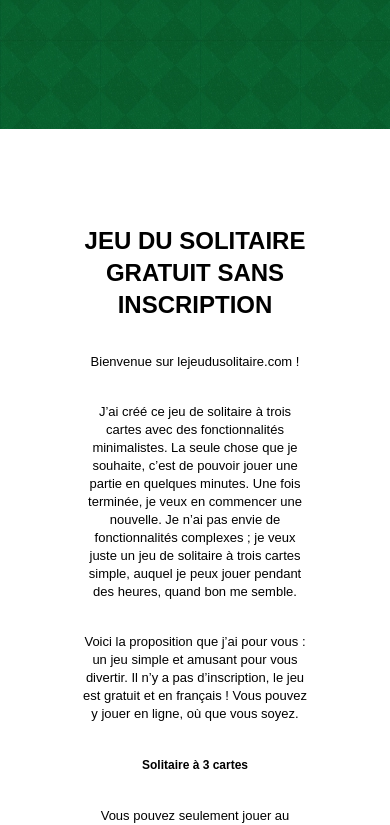
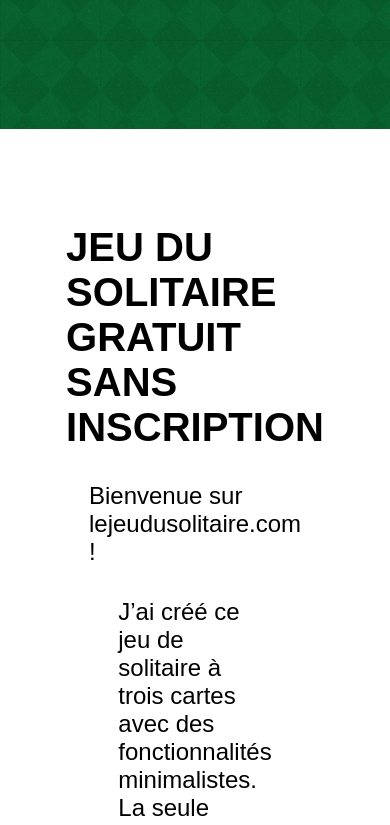
Before and after one commit to Carakalokique/lejeudusolitaire.com, a plain HTML site: page index.html in a window 390 px wide. Shown: the part 760-1585 px from the top of the page. Drawn offline with Linux system fonts and the light colour scheme.

Commit message:
push stuff

```diff
--- a/style.css
+++ b/style.css
@@ -196,7 +196,6 @@
 }
 
 .image {
-<<<<<<< HEAD
   /* put in image css here */
 }
 
@@ -236,98 +235,3 @@
   padding: 1rem 0 1rem;
   /* Update the padding to how you see fit 1rem (top) 0 (sides) 1rem (bottom) */
 }
-=======
-    width: 100%;
-    /* put in image css here */
-}
-
-h1 {
-    font-family: Arial, Helvetica, sans-serif;
-    font-size: 2.5rem;
-    font-weight: 900;
-    text-transform: uppercase;
-    margin: 0;
-    padding: 1rem 0 1rem;
-    text-align: center;
-
-    /* Update the padding to how you see fit 1rem (top) 0 (sides) 1rem (bottom) */
-}
-
-h2 {
-    font-family: Arial, Helvetica, sans-serif;
-    font-size: 2.125rem;
-    font-weight: 700;
-    margin: 0;
-    padding: 1rem 0 1rem;
-    text-align: center;
-
-    /* Update the padding to how you see fit 1rem (top) 0 (sides) 1rem (bottom) */
-}
-
-h3 {
-    font-family: Arial, Helvetica, sans-serif;
-    font-size: 1.875rem;
-    font-weight: 500;
-    margin: 0;
-    padding: 1rem 0 1rem;
-    text-align: center;
-
-    /* Update the padding to how you see fit 1rem (top) 0 (sides) 1rem (bottom) */
-}
-
-p {
-    font-family: Arial, Helvetica, sans-serif;
-    font-size: 1.5rem;
-    font-weight: 300;
-    margin: 0;
-    padding: 1rem 0 1rem;
-    text-align: center;
-
-    /* Update the padding to how you see fit 1rem (top) 0 (sides) 1rem (bottom) */
-}
-
-/* Mobile-Fonts */
-
-@media screen and (max-width: 768px) {
-    .main {
-        background-color: white;
-        display: flex;
-        flex-direction: column;
-        margin: 0 auto;
-        padding: 5rem 5rem;
-    }
-
-    h1 {
-      font-size: 1.5rem;
-      line-height: 2rem;
-      font-weight: 900;
-      text-align: center;
-    }
-
-    h2 {
-      font-size: 0.75rem;
-      line-height: 1.25rem;
-      font-weight: 700;
-      text-align: center;
-
-    }
-
-    h3 {
-      font-size: 0.8125rem;
-      line-height: 1.125rem;
-      font-weight: 500;
-      text-align: center;
-
-    }
-
-    p {
-      font-size: 0.8125rem;
-      line-height: 1.125rem;
-      font-weight: 300;
-      text-align: center;
-
-    }
-  }
-
-
->>>>>>> 872779c4fdb898518295450206599d7a4b4c443e
```
